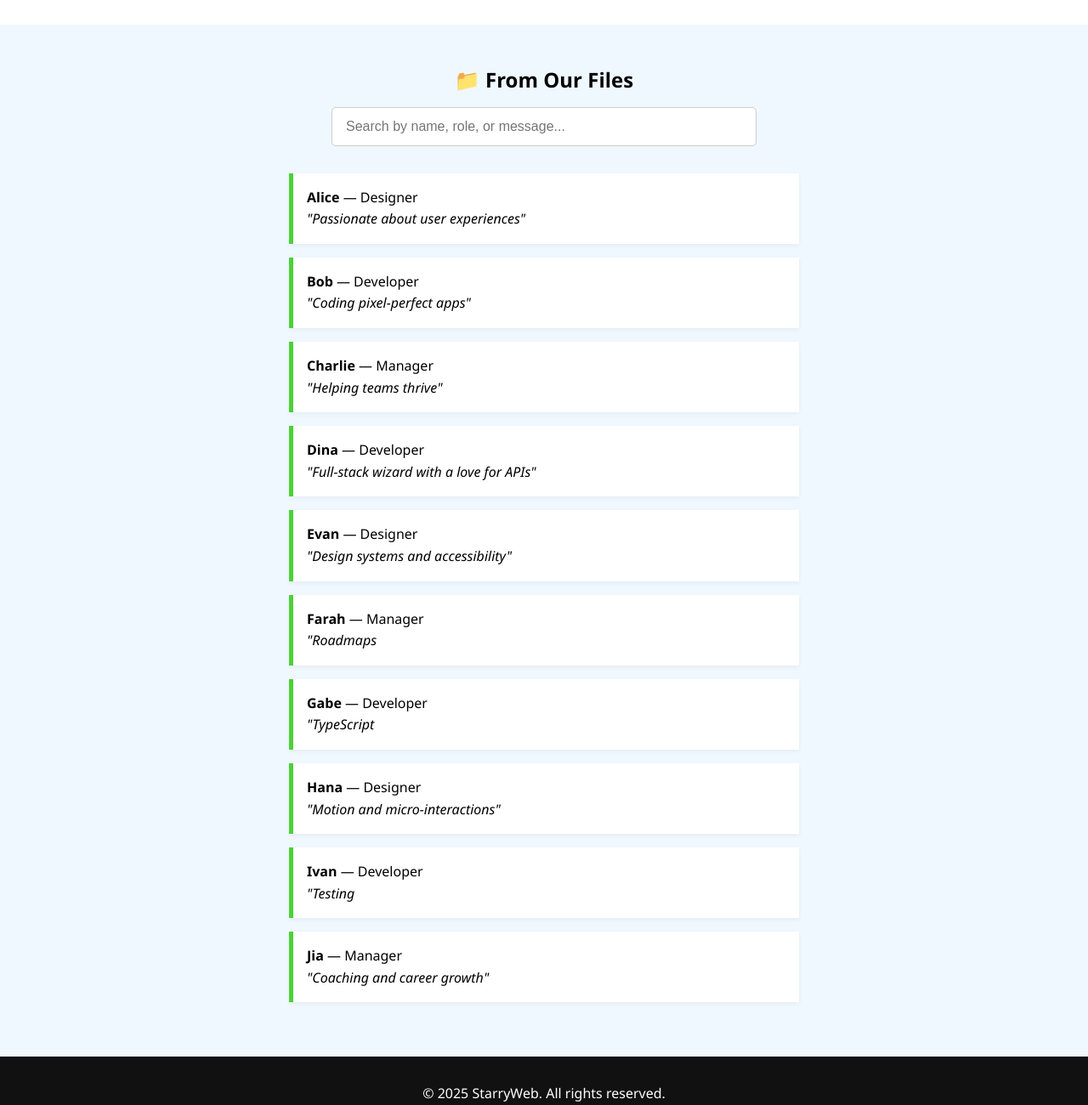
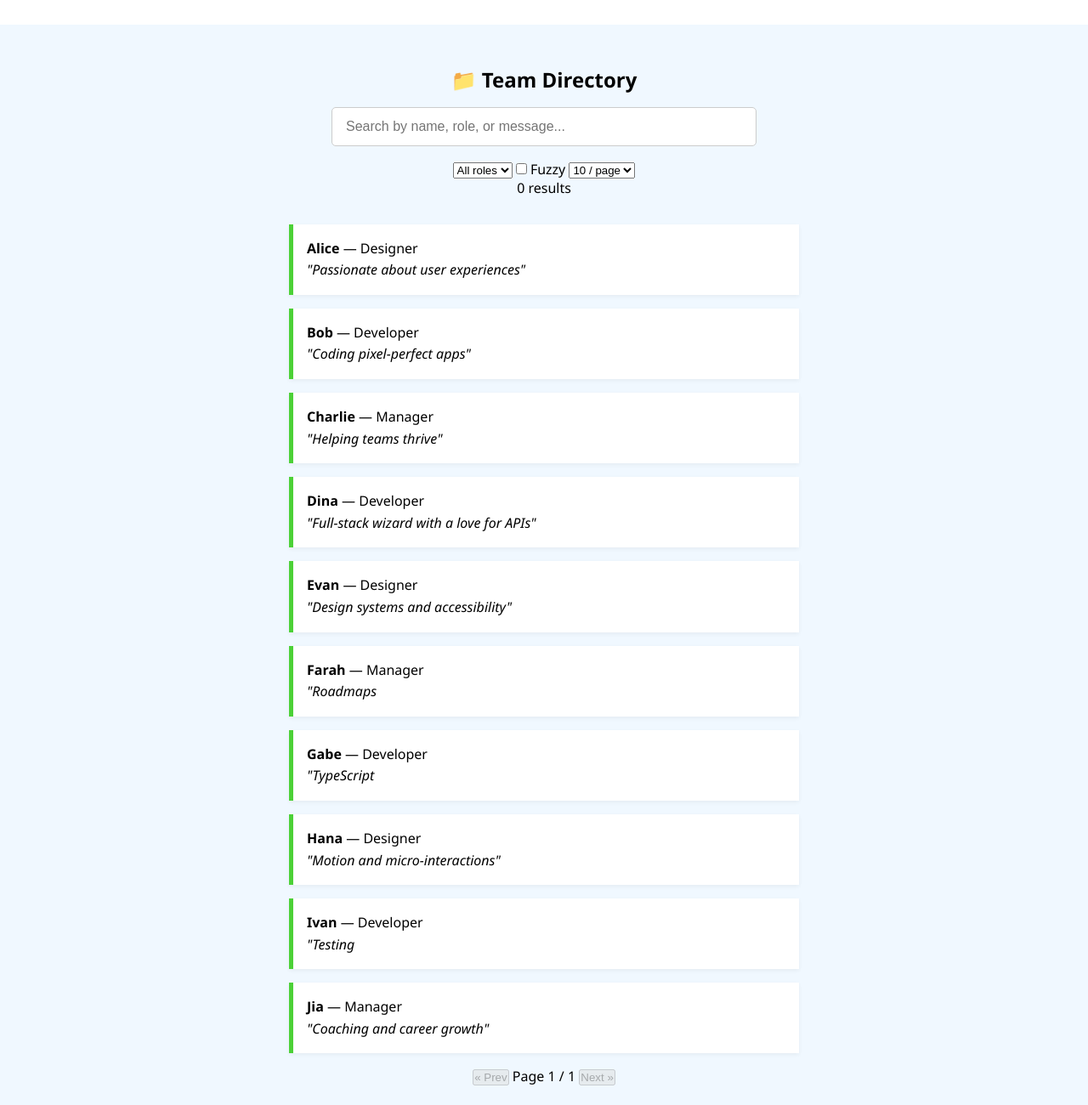
Before and after one commit to JonGreaves2004/flatfile, a website: page public/index.html in a window 1280 px wide. Shown: the part 1200-2500 px from the top of the page at 85% size. Drawn offline with Linux system fonts and the light colour scheme.

Commit message:
Update index.html

```diff
--- a/public/index.html
+++ b/public/index.html
@@ -2,12 +2,11 @@
 <html lang="en">
 <head>
   <meta charset="UTF-8" />
-  <meta name="viewport" content="width=device-width, initial-scale=1.0" />
-  <title>StarryWeb Fullstack</title>
-  <link rel="stylesheet" href="style.css" />
+  <meta name="viewport" content="width=device-width, initial-scale=1.0"/>
+  <title>StarryWeb Directory</title>
+  <link rel="stylesheet" href="style.css"/>
 </head>
 <body>
-
   <header>
     <nav class="navbar">
       <div class="logo">⭐ StarryWeb</div>
@@ -49,8 +48,8 @@
   <section id="contact" class="contact">
     <h2>Contact Us</h2>
     <form id="contact-form">
-      <input type="text" name="name" placeholder="Your Name" required />
-      <input type="email" name="email" placeholder="Your Email" required />
+      <input type="text" name="name" placeholder="Your Name" required/>
+      <input type="email" name="email" placeholder="Your Email" required/>
       <textarea name="message" placeholder="Your Message" required></textarea>
       <button type="submit">Send</button>
     </form>
@@ -58,15 +57,50 @@
   </section>
 
   <section id="data-section" class="data-section">
-    <h2>📁 From Our Files</h2>
+    <h2>📁 Team Directory</h2>
+
+    <!-- Controls -->
+    <div class="controls">
       <input
         type="text"
         id="search-input"
         placeholder="Search by name, role, or message..."
         class="search-box"
+        aria-label="Search text"
       />
+
+      <select id="role-filter" class="select">
+        <option value="">All roles</option>
+      </select>
+
+      <label class="switch">
+        <input type="checkbox" id="fuzzy-toggle"/>
+        <span class="slider"></span>
+        <span class="label">Fuzzy</span>
+      </label>
+
+      <select id="page-size" class="select">
+        <option value="5">5 / page</option>
+        <option value="10" selected>10 / page</option>
+        <option value="20">20 / page</option>
+      </select>
+    </div>
+
+    <!-- Results meta -->
+    <div class="results-meta">
+      <span id="result-count">0 results</span>
+      <span id="fuzzy-hint" class="muted"></span>
+    </div>
+
+    <!-- List -->
     <ul id="data-list"></ul>
 
+    <!-- Pagination -->
+    <div class="pagination">
+      <button id="prev-page" class="page-btn" disabled>« Prev</button>
+      <span id="page-info">Page 1 / 1</span>
+      <button id="next-page" class="page-btn" disabled>Next »</button>
+    </div>
   </section>
 
   <footer class="footer">
```
Lines whose indentation alone changed are shown as unchanged.
